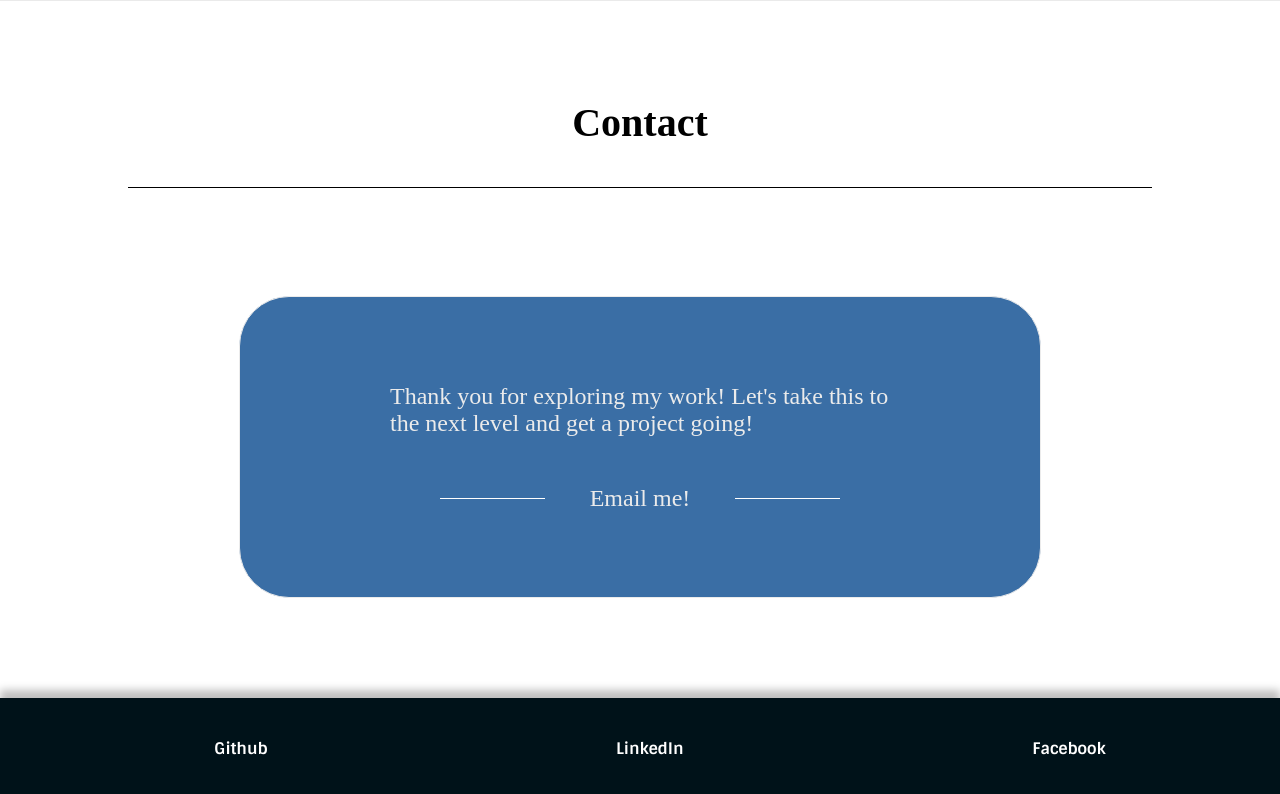
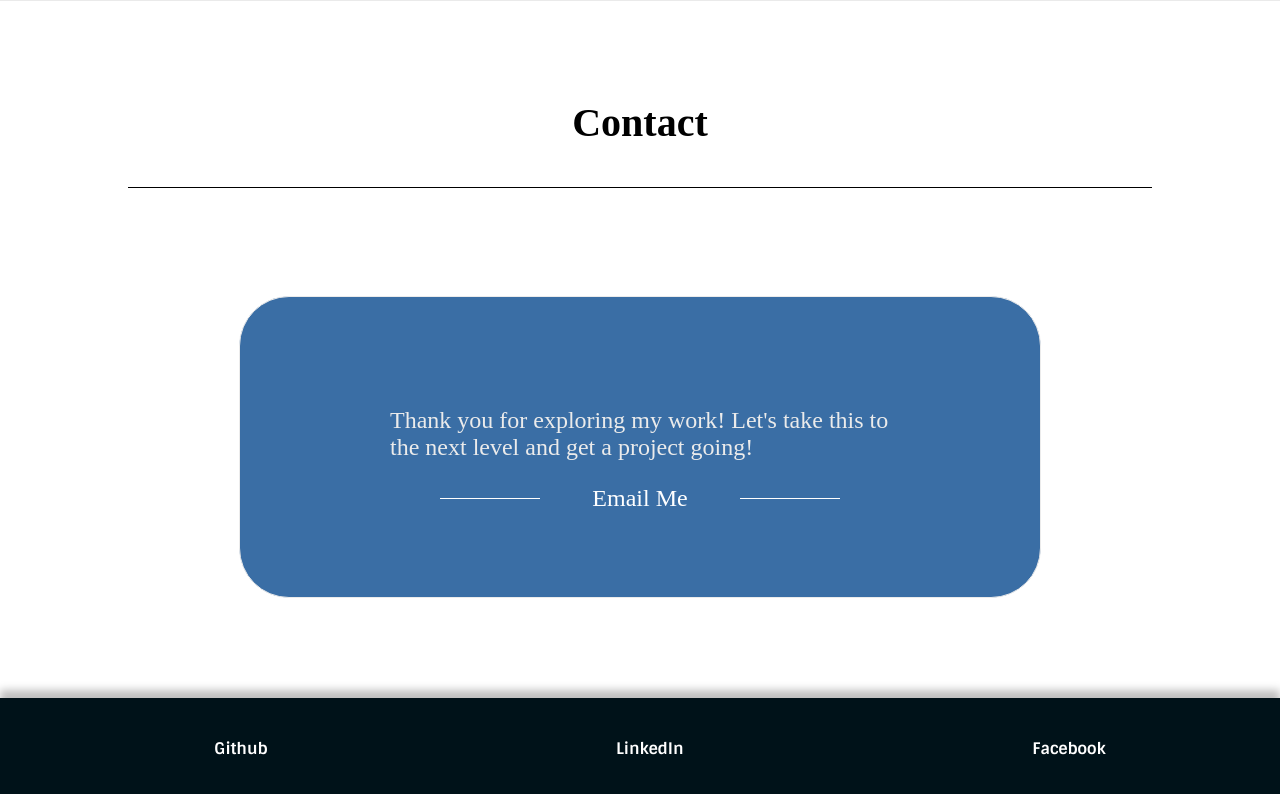
Before and after one commit to Anthony-Rondina/portfolio-project, a React (Create React App) app: page / in a window 1280 px wide. Shown: the part 2283-3077 px from the top of the page. Built offline with nearby package versions, Linux system fonts and the light colour scheme.

Commit message:
added ability to email me

```diff
--- a/src/pages/BioPage/BioPage.js
+++ b/src/pages/BioPage/BioPage.js
@@ -3,6 +3,12 @@ import Header from "../../Components/Header"
 import Footer from "../../Components/Footer"
 import { Link } from "react-router-dom"
 const BioPage = () => {
+
+    const Mailto = ({ email, subject, body, children }) => {
+        return (
+            <a href={`mailto:${email}?subject=${encodeURIComponent(subject) || ''}&body=${encodeURIComponent(body) || ''}`}>{children}</a>
+        );
+    };
     return (
         <div className={styles.MainBioPage}>
             <div className={styles.widthBar}>
@@ -42,7 +48,7 @@ const BioPage = () => {
                         <p className={styles.contactText}>Thank you for exploring my work! Let's take this to the next level and get a project going!</p>
                         <div className={styles.emailMe}>
                             <hr className={styles.lineWhite} />
-                            <p className={styles.emailMeButton}>Email me!</p>
+                            <a className={styles.emailMeButton} href={`mailto:${"anthony.rondina@icloud.com"}?subject=${encodeURIComponent("Let's Connect!") || ''}&body=${encodeURIComponent("") || ''}`}>Email Me</a>
                             <hr className={styles.lineWhite} />
                         </div>
 
--- a/src/pages/BioPage/BioPage.module.css
+++ b/src/pages/BioPage/BioPage.module.css
@@ -61,7 +61,7 @@
 }
 
 .emailMeButton {
-    width: 400px;
+    width: 450px;
     padding-left: 30px;
     padding-right: 30px;
     text-align: center;
```
